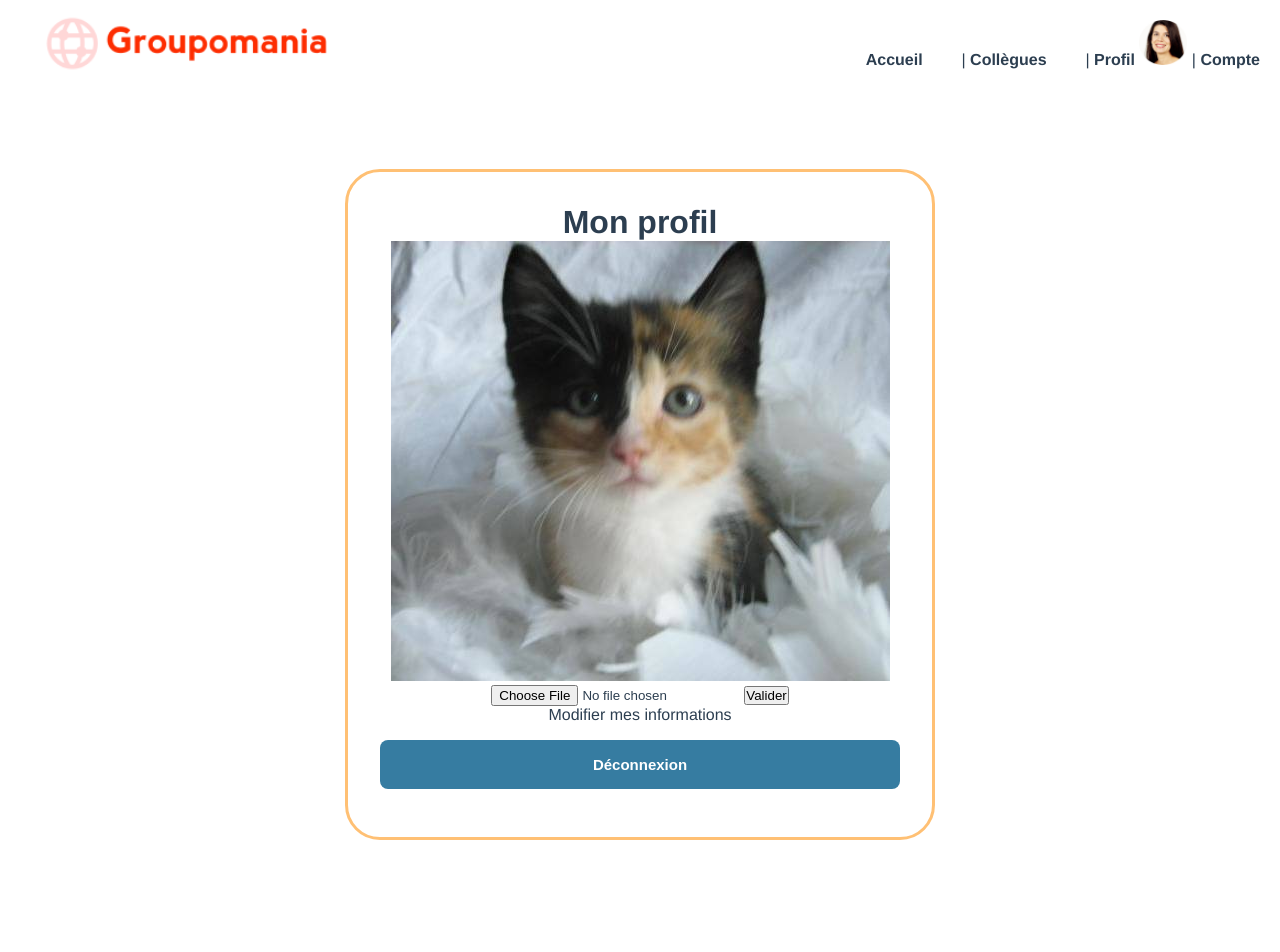
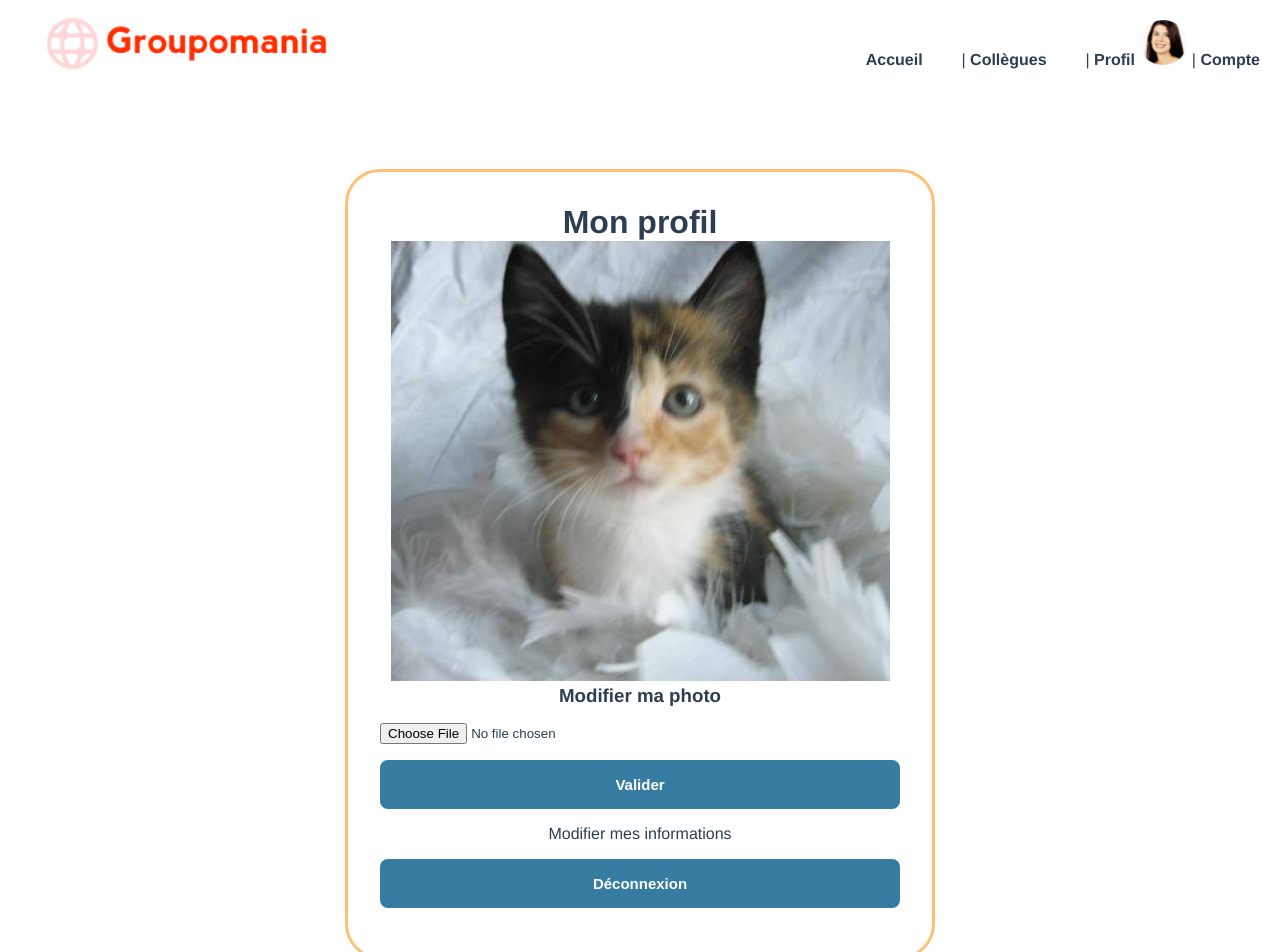
Before and after one commit to Syrinecoding/Syrine_Snoussi_P7, a Vue app in the folder frontend/: page /profile/1 in a window 1280 px wide. Shown: the top 952 px of the page. Before the commit the page ends 920 px from the top, so only its background shows below. Built offline with nearby package versions, Linux system fonts and the light colour scheme; no server answers; some icons are missing.

Commit message:
component FileUpload

```diff
--- /dev/null
+++ b/frontend/src/components/FileUpload.vue
@@ -0,0 +1,52 @@
+<template>
+  <div class="file">
+    <h3>Modifier ma photo</h3>
+    <form @submit.prevent="onSubmit" enctype="multipart/form-data">
+      <div class="form-row">
+        <label>
+          <input type="file" name="image" id="image" @change="onSelect ($event)"/>
+        </label><br>
+      </div>
+      <div class="form-row">
+        <button class="button">Valider</button>
+      </div>
+    </form>
+  </div>
+</template>
+
+<script>
+import axios from 'axios'
+export default {
+  name: 'FileUpload',
+  data () {
+    return {
+      user: {},
+      FILE: ''
+    }
+  },
+  methods: {
+    onSelect (event) {
+      this.FILE = event.target.files[0]
+      console.log(event)
+    },
+    onSubmit () {
+      const token = this.$store.state.user.token
+      const fd = new FormData()
+      fd.append('image', this.FILE, this.FILE.name)
+      axios.put(`http://localhost:3000/api/user/profile/${this.$store.state.user.userId}`,
+        fd,
+        {
+          headers: {
+            Authorization: `Bearer ${token}`
+            // 'Content-Type': 'multipart/form-data'
+          }
+        }
+      ).then(function () {
+        console.log('SUCCES !!')
+      }).catch(function () {
+        console.log('ECHEC !!')
+      })
+    }
+  }
+}
+</script>
--- a/frontend/src/views/ProfileView.vue
+++ b/frontend/src/views/ProfileView.vue
@@ -3,19 +3,14 @@
     <h1 class="card__title">Mon profil</h1>
     <img v-if="user.picture == null" src="../assets/img/cats_00016.jpg" alt="chat">
     <img v-else :src="user.picture" alt="photo de profil">
-      <!-- <label @click="upload =!upload" for="image">modifier l'image</label> -->
-      <form enctype="multipart/form-data">
-        <input type="file" name="image" id="image" accept=".jpg, .jpeg, .png, .gif" @change="onFileSelected">
-        <button @click="updateImg">Valider</button>
-      </form>
+    <div>
+      <file-upload />
+    </div>
     <div>
       <p>{{ user.username }}</p>
       <p>{{ user.position }}</p>
     </div>
     <p @click="show = !show">Modifier mes informations</p>
-      <!-- <div v-if="show">
-      </div> -->
-      <!-- ci-dessus importer composant  -->
     <div class="form-row">
       <button class="button">Déconnexion</button>
     </div>
@@ -23,29 +18,28 @@
 </template>
 
 <script>
-
+import FileUpload from '../components/FileUpload.vue'
 import axios from 'axios'
 
 export default {
   name: 'ProfileView',
+  components: {
+    FileUpload
+  },
   data () {
     return {
-      user: {},
-      selectedFile: null
+      user: {}
     }
   },
   methods: {
-    onFileSelected (event) {
-      this.selectedFile = event.target.file[0]
-    },
-    updateImg () {
-      const token = this.$store.state.user.token
-      const fd = new FormData()
-      fd.append('image', this.selectedFile, this.selectedFile.name)
-      axios.put(`http://localhost:3000/api/user/profile/${this.$store.state.user.userId}`, fd, { headers: { Authorization: `Bearer ${token}` } })
-        .then((response) => { console.log(response) })
-        .catch((error) => { this.error = error.response.data })
-    }
+    // updateImg () {
+    //   const token = this.$store.state.user.token
+    //   const fd = new FormData()
+    //   fd.append('image', this.selectedFile, this.selectedFile.name)
+    //   axios.put(`http://localhost:3000/api/user/profile/${this.$store.state.user.userId}`, fd, { headers: { Authorization: `Bearer ${token}` } })
+    //     .then((response) => { console.log(response) })
+    //     .catch((error) => { this.error = error.response.data })
+    // }
   },
   mounted: function () {
     console.log('ProfileView', this.$store.state.user)
```
Also changed, not shown: 2 other files (tests, documents, lock files or other folders). Lines whose indentation alone changed are shown as unchanged.
